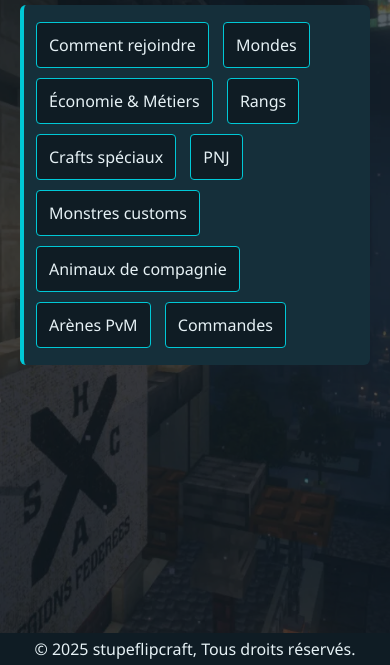
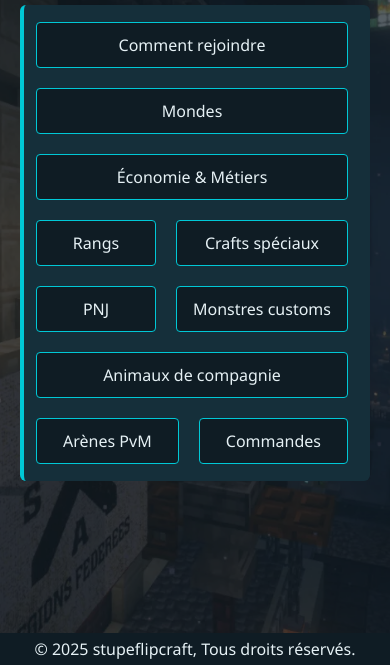
Before and after one commit to alexandre-dupierris/stupcraft, a plain HTML site: page wiki.html in a window 390 px wide. Shown: the part 179-844 px from the top of the page. Drawn offline with Linux system fonts and the light colour scheme.

Commit message:
responsive

```diff
--- a/style.css
+++ b/style.css
@@ -91,6 +91,12 @@ header {
   .hamburger {
     display: block;
   }
+
+  .wiki-nav a {
+    flex: 1 1 auto; /* ils s’adaptent à l’espace disponible */
+    text-align: center;
+    min-width: 120px; /* largeur mini pour rester lisibles */
+  }
 }
 
 /* --- CONTENU PRINCIPAL --- */
@@ -110,6 +116,9 @@ h1 {
 
 /* --- WIKI --- */
 .wiki-nav {
+  display: flex;
+  flex-wrap: wrap; /* permet le retour à la ligne automatique */
+  gap: 10px; /* espace propre entre les boutons */
   background: #152f3a;
   border-left: 4px solid #00c8d6;
   padding: 12px;
```
